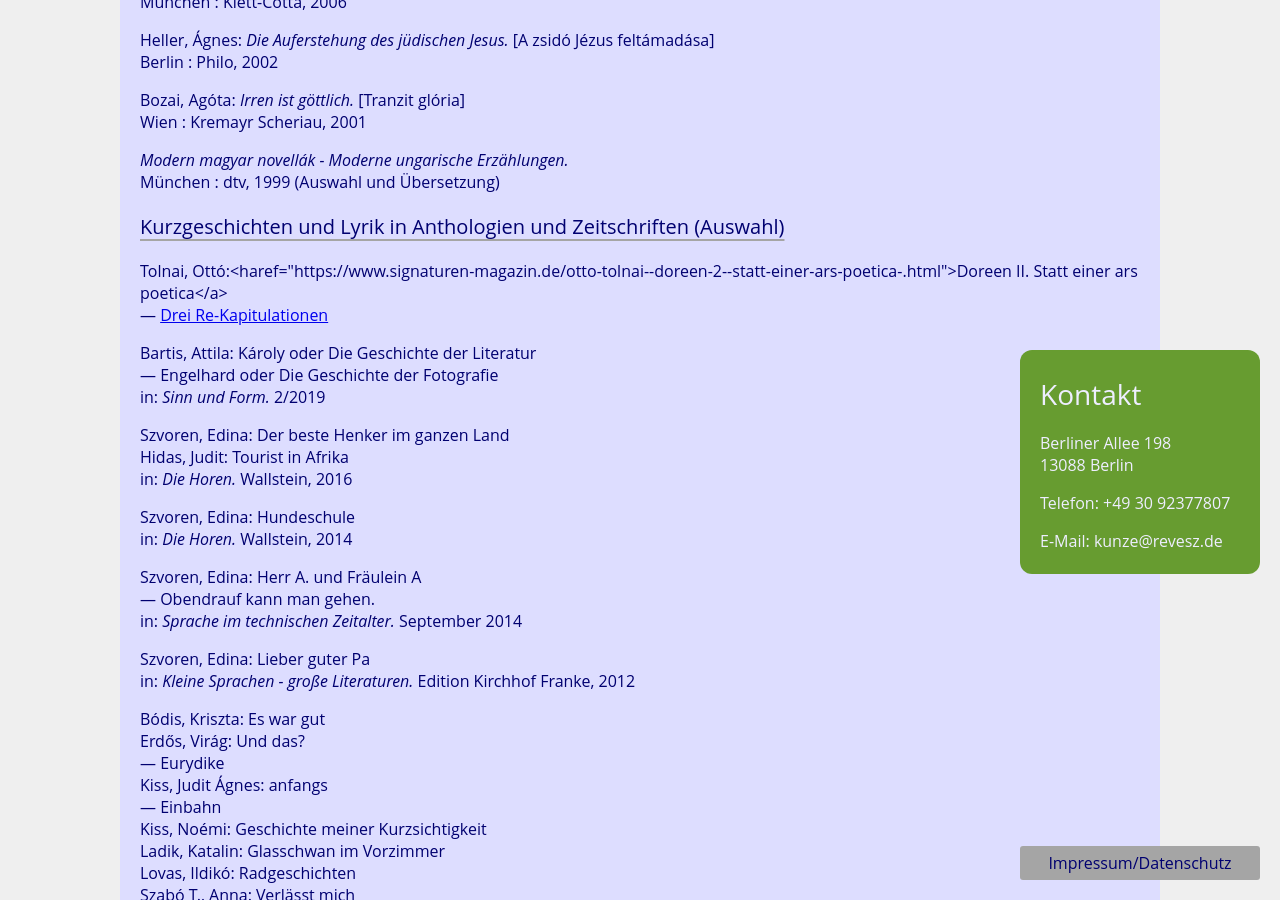
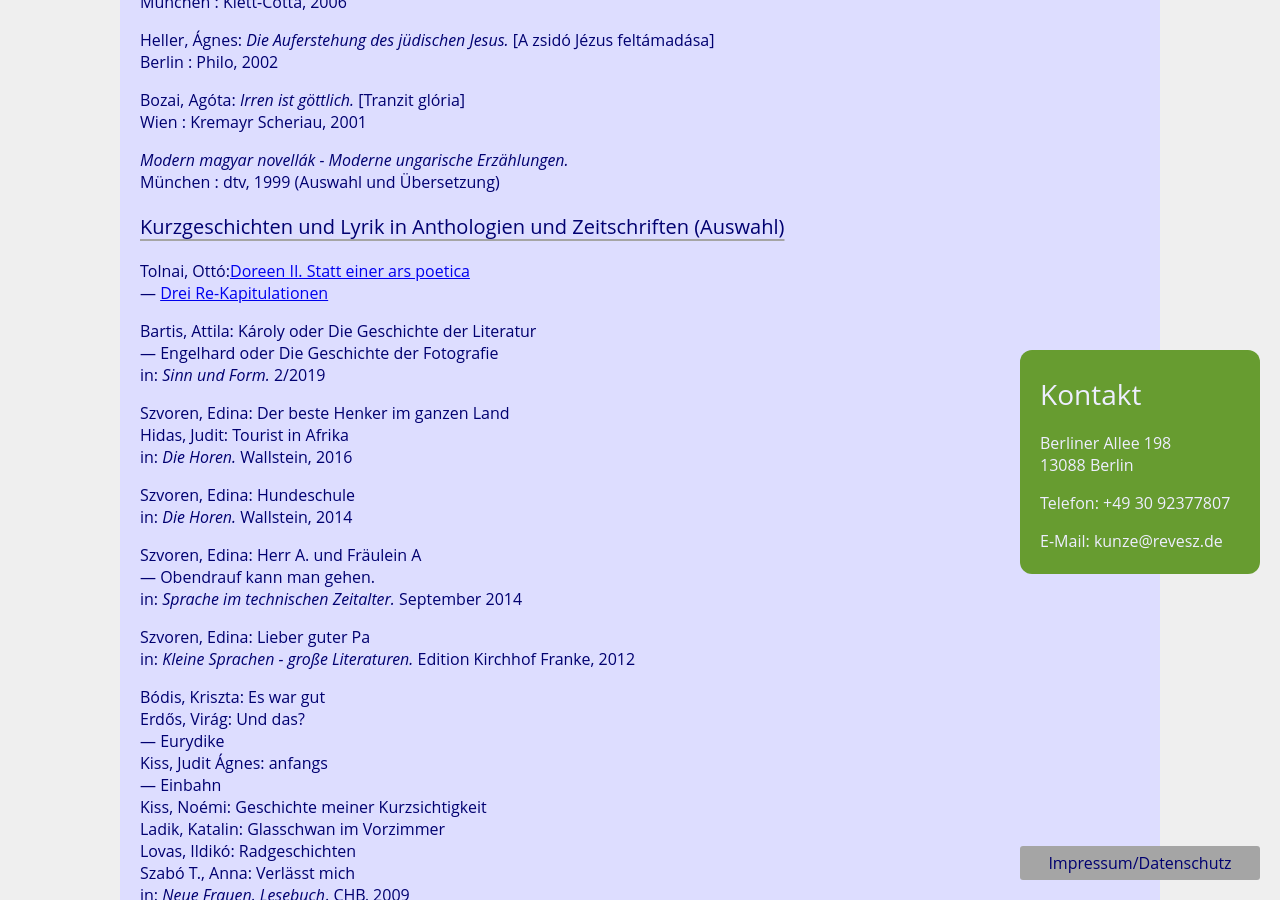
Before and after one commit to rixx/revesz.de, a Jekyll site: the page built from publikationen.md, in a window 1280 px wide and 900 px high, scrolled down 1367 px. Built offline with Jekyll 4.4.1, drawn with Linux system fonts in a browser that asks for light colours; some of the changed lines change nothing that is shown.

Commit message:
Update publikationen.md

```diff
--- a/publikationen.md
+++ b/publikationen.md
@@ -28,7 +28,7 @@ title: publikationen
 <p>
 
 <h3>Kurzgeschichten und Lyrik in Anthologien und Zeitschriften (Auswahl)</h3>
-<p>Tolnai, Ottó:<haref="https://www.signaturen-magazin.de/otto-tolnai--doreen-2--statt-einer-ars-poetica-.html">Doreen II. Statt einer ars poetica</a><br>
+<p>Tolnai, Ottó:<a href="https://www.signaturen-magazin.de/otto-tolnai--doreen-2--statt-einer-ars-poetica-.html">Doreen II. Statt einer ars poetica</a><br>
   — <a href="https://www.signaturen-magazin.de/otto-tolnai--drei-re-kapitulationen.html">Drei Re-Kapitulationen</a><br>
 
 <p>Bartis, Attila: Károly oder Die Geschichte der Literatur <br>— Engelhard oder Die Geschichte der Fotografie <br>in: <span style="font-style:italic;">Sinn und Form. </span> 2/2019
```
